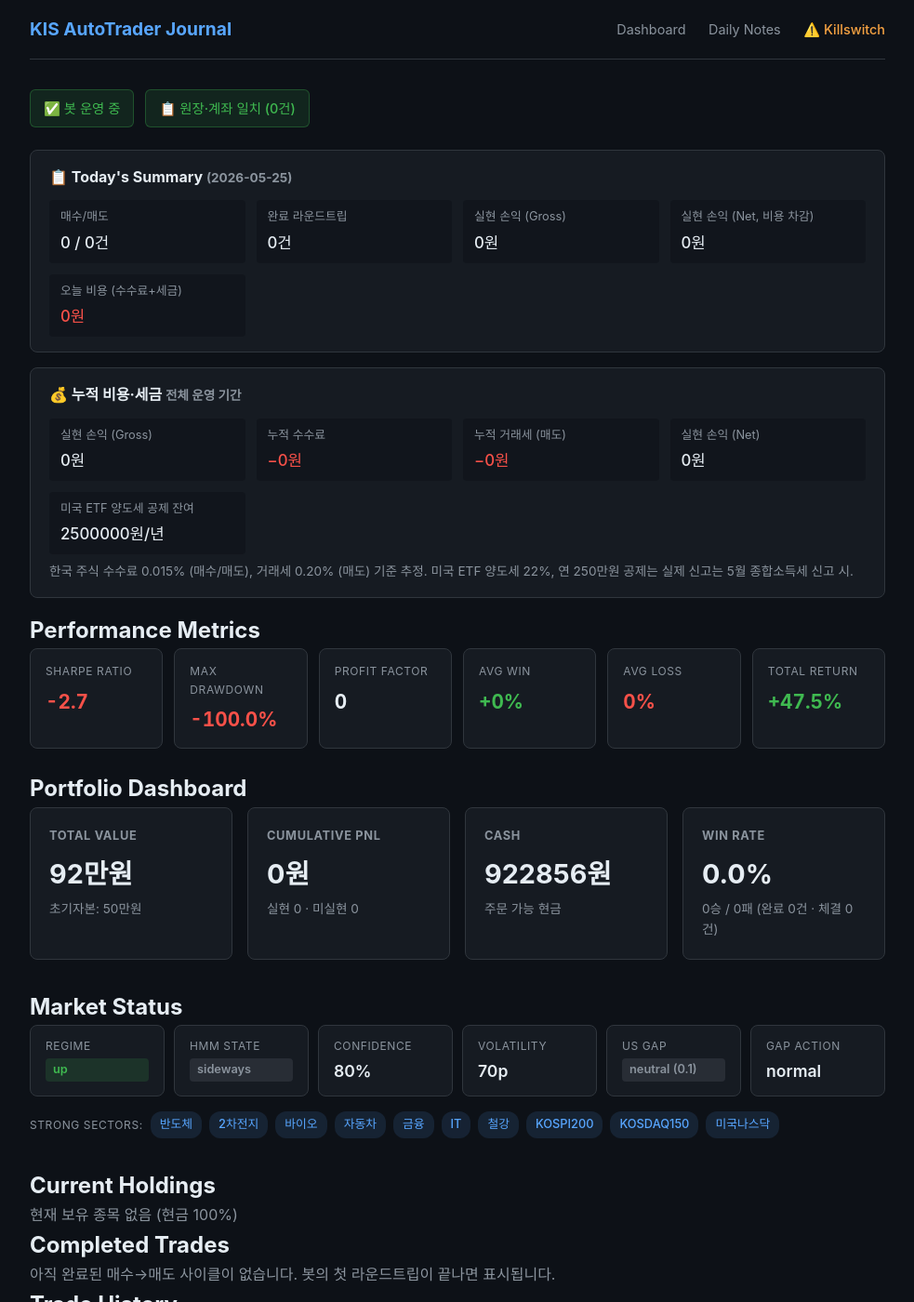
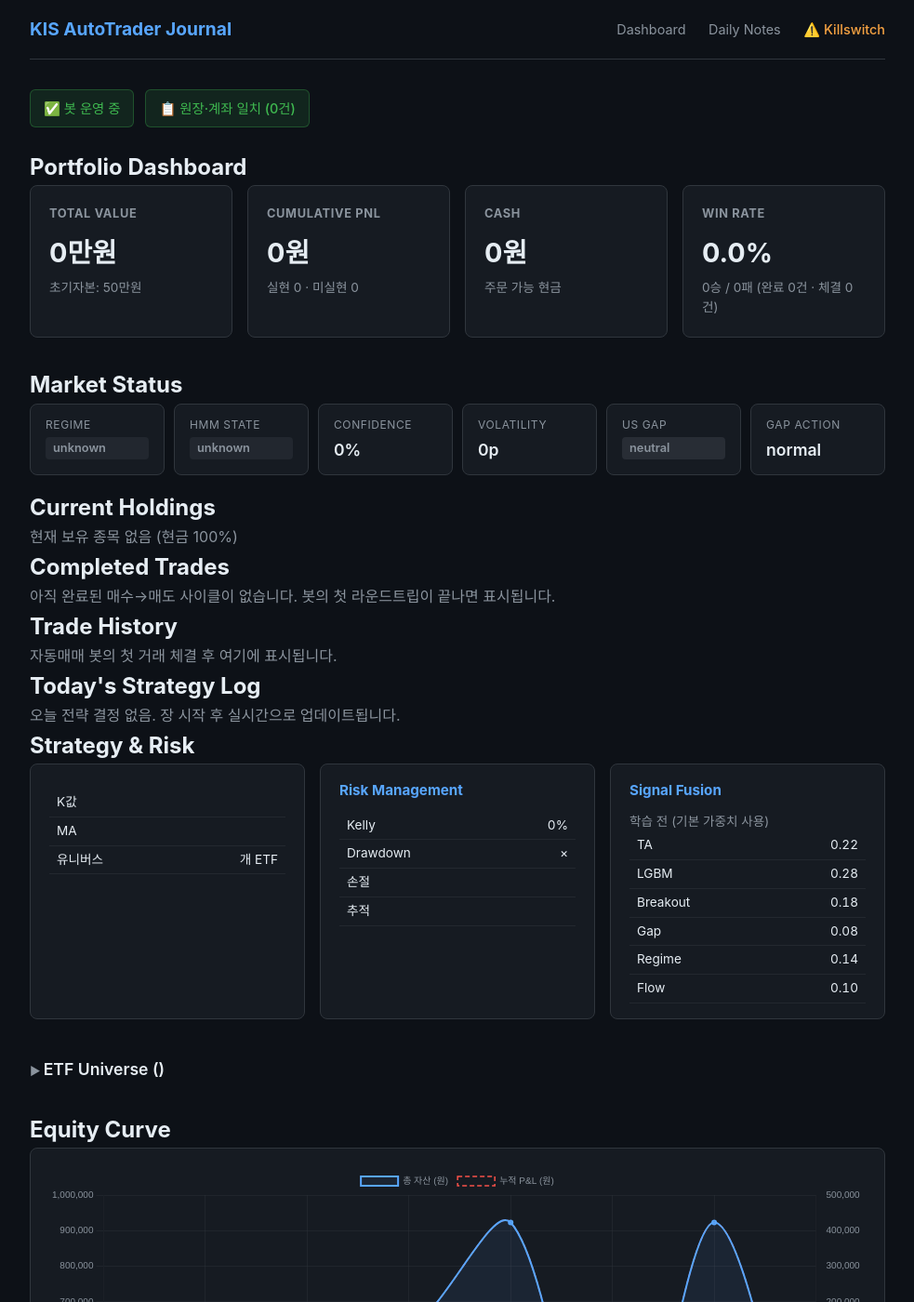
Before and after one commit to BudongJW/kis-trading-journal, a Jekyll site: the page built from index.html, in a window 1280 px wide and 1400 px high. Shown: the whole window at 93% size, without its empty margins (148-1131 px from the left). Built offline with Jekyll 4.4.1, drawn with Linux system fonts in a browser that asks for light colours; nearby versions of some CDN libraries; some of the changed lines change nothing that is shown; some of the changed text lies outside the part shown.

Commit message:
auto: 2026-05-25 투자 일지 업데이트

````diff
--- a/_data/portfolio.json
+++ b/_data/portfolio.json
@@ -1,66 +1,16 @@
 {
-  "updated_at": "2026-05-25T19:48:27.920853",
+  "updated_at": "2026-05-25T20:17:24.019470",
   "initial_capital": 500000,
-  "cash": 922856,
+  "cash": 0,
   "holdings": [],
-  "reconcile": {
-    "matched": 0,
-    "broker_only": 0,
-    "ledger_only": 0,
-    "qty_mismatch": 0
-  },
-  "killswitch": {
-    "active": false,
-    "mode": "off",
-    "reason": "",
-    "set_at": "",
-    "set_by": ""
-  },
   "holdings_value": 0,
-  "total_value": 922856,
+  "total_value": 0,
   "total_pnl": 0,
   "total_pnl_pct": 0,
-  "realized_pnl": 0,
-  "unrealized_pnl": 0,
   "total_trades": 0,
-  "completed_trades": 0,
   "winning_trades": 0,
   "losing_trades": 0,
   "win_rate": 0.0,
-  "trades": [],
-  "realized": [],
-  "today_summary": {
-    "date": "2026-05-25",
-    "buys": 0,
-    "sells": 0,
-    "completed_round_trips": 0,
-    "buy_notional": 0,
-    "sell_notional": 0,
-    "fees": 0,
-    "taxes": 0,
-    "total_cost": 0,
-    "realized_pnl_gross": 0,
-    "realized_pnl_net": 0,
-    "best_trade": null,
-    "worst_trade": null
-  },
-  "costs": {
-    "total_fees": 0,
-    "total_taxes": 0,
-    "total_cost": 0,
-    "realized_pnl_gross": 0,
-    "realized_pnl_net": 0,
-    "tax_exemption_remaining_krw": 2500000
-  },
-  "performance": {
-    "sharpe_ratio": -2.7,
-    "max_drawdown_pct": -100.0,
-    "profit_factor": 0,
-    "avg_win_pct": 0,
-    "avg_loss_pct": 0,
-    "total_return_pct": 47.5
-  },
-  "r_summary": {},
   "daily_history": [
     {
       "date": "2026-05-12",
@@ -140,28 +90,32 @@
     },
     {
       "date": "2026-05-25",
-      "total_value": 922856,
-      "cash": 922856,
+      "total_value": 0,
+      "cash": 0,
       "holdings_value": 0,
-      "day_pnl": 422856,
-      "cumul_pnl": 422856,
-      "regime": "up",
+      "day_pnl": -922856,
+      "cumul_pnl": -500000,
+      "market_regime": "up",
       "hmm_state": "sideways",
       "confidence": 0.8,
       "k_value": 0.56
     }
   ],
-  "market": {
-    "regime": "up",
-    "hmm_state": "sideways",
+  "market_context": {
+    "regime": {
+      "trend": "up",
+      "volatility": "normal",
+      "trend_score": 0.443,
+      "vol_percentile": 70.0,
+      "hmm_state": "sideways",
+      "hmm_confidence": 0.9662736452661156,
+      "hmm_transition": {
+        "sideways": 3.9670229584167714e-08,
+        "bear": 0.9999999603297688,
+        "bull": 1.5753717999417989e-15
+      }
+    },
     "confidence": 0.8,
-    "volatility": "normal",
-    "vol_percentile": 70.0,
-    "overnight_gap": {
-      "direction": "neutral",
-      "strength": 0.1,
-      "action": "normal"
-    },
     "strong_sectors": [
       "반도체",
       "2차전지",
@@ -173,80 +127,88 @@
       "KOSPI200",
       "KOSDAQ150",
       "미국나스닥"
-    ]
+    ],
+    "k_value": 0.56,
+    "ta_weights": {
+      "rsi": 0.17,
+      "macd": 0.17,
+      "bb": 0.12,
+      "stoch": 0.12,
+      "adx": 0.12,
+      "ma": 0.12,
+      "obv": 0.06,
+      "mfi": 0.06,
+      "atr": 0.06
+    },
+    "sectors": {},
+    "breadth": {
+      "health": "unknown",
+      "error": "KIS 토큰 발급 실패 (status=403): {\"error_code\":\"EGW00133\",\"error_description\":\"접근토큰 발급 잠시 후 다시 시도하세요(1분당 1회)\"}"
+    },
+    "turbulence": {
+      "is_turbulent": false,
+      "reason": "확인 실패: KIS 토큰 발급 실패 (status=403): {\"error_code\":\"EGW00133\",\"error_description\":\"접근토큰 발급 잠시 후 다시 시도하세요(1분당 1회)\"}"
+    },
+    "kelly": {
+      "combined": 0.1,
+      "etf": 0.1,
+      "surge": 0.1
+    },
+    "expectancy": {
+      "etf": 0.6,
+      "surge": 0.4
+    },
+    "lgbm": {},
+    "ta_accuracy": {
+      "rsi": {
+        "correct": 0,
+        "total": 0
+      },
+      "macd": {
+        "correct": 0,
+        "total": 0
+      },
+      "bb": {
+        "correct": 0,
+        "total": 0
+      },
+      "stoch": {
+        "correct": 0,
+        "total": 0
+      },
+      "adx": {
+        "correct": 0,
+        "total": 0
+      },
+      "ma": {
+        "correct": 0,
+        "total": 0
+      },
+      "obv": {
+        "correct": 0,
+        "total": 0
+      },
+      "mfi": {
+        "correct": 0,
+        "total": 0
+      },
+      "atr": {
+        "correct": 0,
+        "total": 0
+      }
+    },
+    "market_history_recent": []
   },
-  "strategy": {
-    "name": "ETF 변동성 돌파 + 신호 융합",
-    "params": {
-      "k": 0.56,
-      "trend_ma": 15
+  "strategies": {
+    "etf_breakout": {
+      "name": "ETF 변동성 돌파",
+      "params": {
+        "k": 0.56,
+        "trend_ma": 15
+      }
     },
-    "universe_count": 10,
-    "universe": [
-      {
-        "symbol": "091160",
-        "name": "KODEX 반도체"
-      },
-      {
-        "symbol": "395160",
-        "name": "KODEX 미국나스닥100TR"
-      },
-      {
-        "symbol": "069500",
-        "name": "KODEX 200"
-      },
-      {
-        "symbol": "305720",
-        "name": "KODEX 2차전지"
-      },
-      {
-        "symbol": "244580",
-        "name": "KODEX 바이오"
-      },
-      {
-        "symbol": "091180",
-        "name": "KODEX 자동차"
-      },
-      {
-        "symbol": "102110",
-        "name": "KODEX 금융"
-      },
-      {
-        "symbol": "098560",
-        "name": "KODEX IT"
-      },
-      {
-        "symbol": "117700",
-        "name": "KODEX 철강"
-      },
-      {
-        "symbol": "229200",
-        "name": "KODEX KOSDAQ150"
-      }
-    ]
-  },
-  "risk": {
-    "kelly_f": 0.1,
-    "drawdown_scale": 1.0,
-    "drawdown_reason": "거래 0건, 스케일링 미적용",
-    "stop_type": "ATR×1.5 동적",
-    "trailing_type": "ATR×2.0 활성 → ATR×1.0 이탈"
-  },
-  "fusion": {
-    "trained": false
-  },
-  "bear_strategy": {
-    "regime": "BULL",
-    "enabled": false
-  },
-  "us_session": {
-    "enabled": true,
-    "cash_usd": 577.040073,
-    "positions": 0,
-    "holdings": [],
-    "max_positions": 3,
-    "budget_pct": 0.4,
-    "regime_linked": true
-  },
-  "decisions": []
+    "surge_scalp": {
+      "name": "급등주 단타"
+    }
+  }
 }
--- /dev/null
+++ b/_posts/2026-05-25-daily-note.md
@@ -0,0 +1,98 @@
+---
+title: "2026-05-25 투자 일지"
+date: 2026-05-25 20:17:24 +0900
+pnl: -100.0
+regime: up
+hmm_state: sideways
+confidence: 0.8
+trades_count: 0
+---
+
+## 1. 시장 환경
+
+### 레짐 분석
+
+| 지표 | 값 | 해석 |
+|---|---|---|
+| 선형 추세 | up | 추세 점수 +0.443 |
+| 변동성 | normal | 백분위 70.0% |
+| HMM 상태 | sideways | 신뢰도 97% |
+| 시장 신뢰도 | 80% | 매수 수량 조절 기준 |
+| 적용 K값 | 0.56 | 돌파 진입 기준 |
+
+**HMM 전환 확률 (현재 상태 →)**
+
+- sideways: ░░░░░░░░░░░░░░░░░░░░ 0%
+- bear: ███████████████████░ 100%
+- bull: ░░░░░░░░░░░░░░░░░░░░ 0%
+
+터뷸런스: 확인 실패: KIS 토큰 발급 실패 (status=403): {"error_code":"EGW00133","error_description":"접근토큰 발급 잠시 후 다시 시도하세요(1분당 1회)"}
+
+### 섹터 모멘텀
+
+**강세 섹터**: 반도체, 2차전지, 바이오, 자동차, 금융, IT, 철강, KOSPI200, KOSDAQ150, 미국나스닥
+
+### 시장 건강도
+
+- 건강도 판정: **unknown**
+
+## 2. 포지션 사이징
+
+| 항목 | 값 |
+|---|---|
+| Kelly (전체) | 10.0% |
+| Kelly (ETF) | 10.0% |
+| Kelly (급등주) | 10.0% |
+| 기대값 배분 (ETF) | 60% |
+| 기대값 배분 (급등주) | 40% |
+| 신뢰도 축소 | x80% |
+
+## 3. 거래 내역
+
+거래 없음 (돌파/급등 신호 미발생 또는 장 휴일)
+
+## 8. 포트폴리오 요약
+
+- 총 자산: **0원**
+- 현금: 0원 (0%)
+- 보유 평가: 0원
+- 당일 손익: **-922,856원** (-100.00%)
+- 누적 손익: +0원 (+0.00%)
+- 총 거래 수: 0건
+
+## 9. 의사결정 분석
+
+### 미거래 사유 분석
+
+- 돌파 신호 미발생 (가격이 K×레인지를 돌파하지 못함)
+- 또는 TA 복합 점수가 매수 기준 미달
+
+**판단**: 현금 보유 유지는 시장 불확실성 하에서 유효한 전략입니다.
+
+## 10. 전략 파라미터 스냅샷
+
+- 변동성 돌파 K: 0.56
+- 추세 MA: 15
+- 손절 기준: -3%
+- 추적 손절: +1.5% 활성화, 고점 대비 -1%
+- TWAP 분할: 3~5 트랜치
+- Kelly Half: 10.0% (최대 25%)
+
+**TA 가중치:**
+```
+  rsi   : 0.170
+  macd  : 0.170
+  bb    : 0.120
+  stoch : 0.120
+  adx   : 0.120
+  ma    : 0.120
+  obv   : 0.060
+  mfi   : 0.060
+  atr   : 0.060
+```
+
+## 학습 메모
+
+<!-- 이 섹션은 모델이 시장 대응 패턴을 학습하는 데 활용됩니다 -->
+
+- 특이 패턴 없음. 시장 기본 흐름 유지.
````
